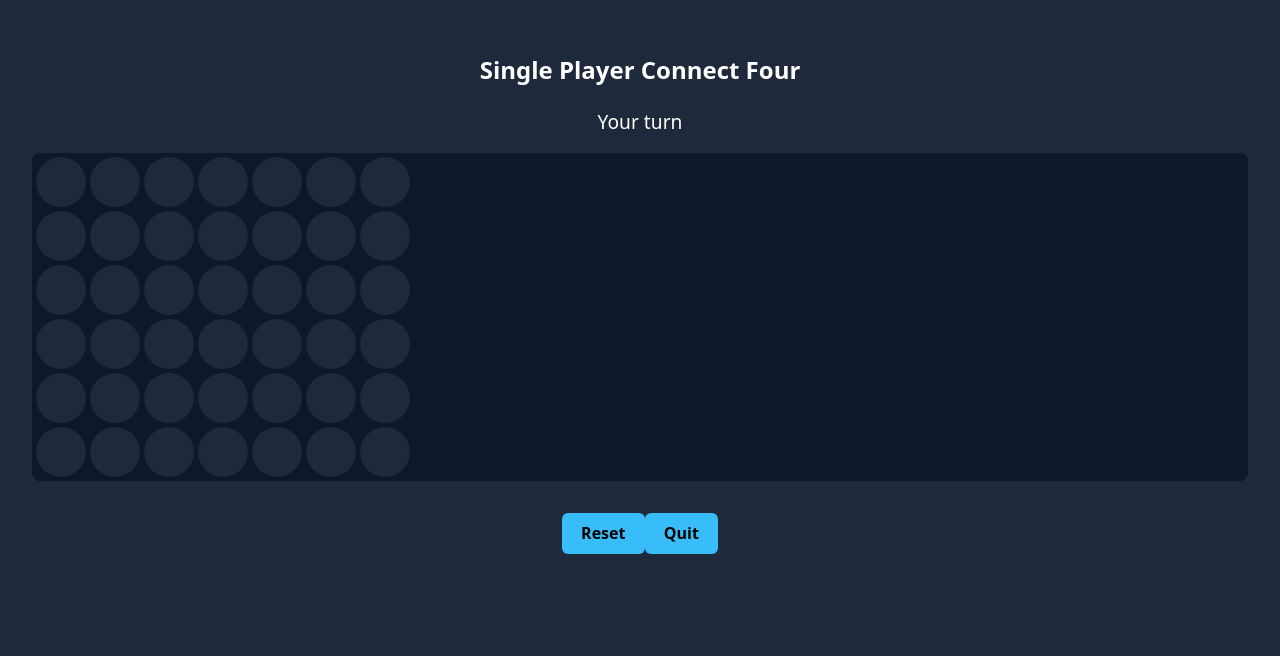
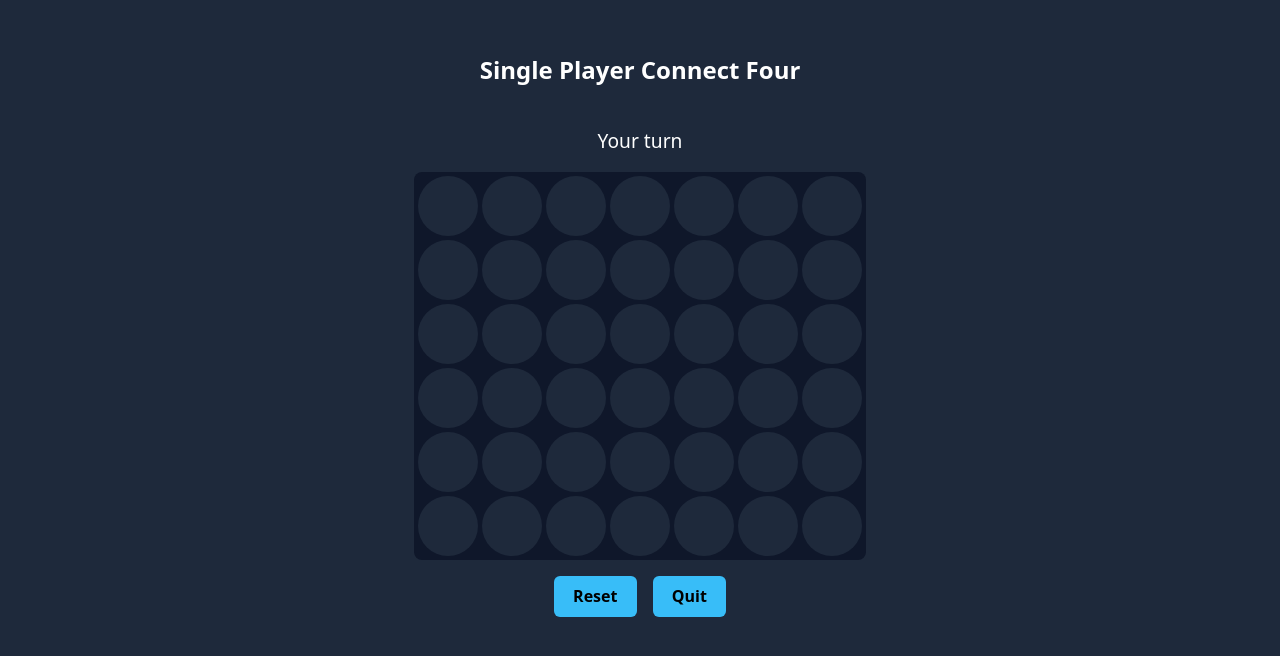
Before and after one commit to usmanAfzalKhan/playpal-multiplayer, a React (Vite) app: page /connect4/single in a window 1280 px wide. Shown: the top 656 px of the page. Built offline with nearby package versions, Linux system fonts and the light colour scheme.

Commit message:
Updated game single player computer and styling

```diff
--- a/src/pages/ConnectFour.css
+++ b/src/pages/ConnectFour.css
@@ -1,48 +1,98 @@
-.cf-container {
+.c4-container {
+  display: flex;
+  flex-direction: column;
+  align-items: center;
   padding: 2rem;
   background: #1e293b;
   color: white;
+  min-height: 100vh;
   text-align: center;
 }
 
-.cf-status {
+.c4-status {
   margin-bottom: 1rem;
   font-size: 1.2rem;
 }
 
-.cf-board {
+/* 7×6 grid */
+.c4-board {
+  position: relative;
   display: grid;
-  grid-template-columns: repeat(7, 50px);
-  grid-template-rows: repeat(6, 50px);
+  grid-template-columns: repeat(7, 60px);
+  grid-template-rows: repeat(6, 60px);
   gap: 4px;
-  margin: 0 auto 1rem;
+  padding: 4px;
   background: #0f172a;
-  padding: 4px;
   border-radius: 8px;
+  margin-bottom: 1rem;
 }
 
-.cf-cell {
-  width: 50px; height: 50px;
+.c4-cell {
+  width: 60px;
+  height: 60px;
   background: #1e293b;
   border-radius: 50%;
   cursor: pointer;
-  transition: background 0.2s;
+  position: relative;
+}
+.c4-cell:hover {
+  box-shadow: 0 0 0 2px #38bdf8;
 }
 
-.cf-cell.red    { background: #ef4444; }
-.cf-cell.yellow{ background: #facc15; }
+.disc {
+  width: 100%;
+  height: 100%;
+  border-radius: 50%;
+}
+.red    { background: #ef4444; }
+.yellow { background: #facc15; }
 
-.cf-cell:hover {
-  box-shadow: inset 0 0 0 4px #38bdf8;
+/* strike overlay base */
+.c4-strike {
+  position: absolute;
+  background: #ef4444;
+  z-index: 10;
 }
 
-button {
-  margin-top: 1rem;
+/* horizontal lines */
+.c4-strike.strike-row-0 { top: calc(60px*0 + 30px + 4px); left: 4px; width: calc(60px*4 + 3*4px); height: 6px; }
+.c4-strike.strike-row-1 { top: calc(60px*1 + 30px + 4px); left: 4px; width: calc(60px*4 + 3*4px); height: 6px; }
+/* ...repeat for each row 0–5 */
+
+/* vertical lines */
+.c4-strike.strike-col-0 { left: calc(60px*0 + 30px + 4px); top: 4px; height: calc(60px*4 + 3*4px); width: 6px; }
+.c4-strike.strike-col-1 { left: calc(60px*1 + 30px + 4px); top: 4px; height: calc(60px*4 + 3*4px); width: 6px; }
+/* ...repeat for each col 0–6 */
+
+/* main diagonal */
+.c4-strike.strike-diag-main {
+  width: calc(60px*4 + 3*4px);
+  height: 6px;
+  top: 4px;
+  left: 4px;
+  transform: rotate(45deg);
+  transform-origin: top left;
+}
+/* anti-diagonal */
+.c4-strike.strike-diag-anti {
+  width: calc(60px*4 + 3*4px);
+  height: 6px;
+  top: 4px;
+  right: 4px;
+  transform: rotate(-45deg);
+  transform-origin: top right;
+}
+
+.c4-actions button {
+  margin: 0 0.5rem;
   padding: 0.6rem 1.2rem;
   background: #38bdf8;
   border: none;
   border-radius: 6px;
-  color: black;
   font-weight: bold;
   cursor: pointer;
+  color: black;
 }
+.c4-actions button:hover {
+  transform: scale(1.05);
+}
--- a/src/pages/SingleConnectFour.jsx
+++ b/src/pages/SingleConnectFour.jsx
@@ -1,155 +1,189 @@
-import { useState } from 'react';
+import { useState, useEffect, useRef } from 'react';
 import { useNavigate } from 'react-router-dom';
 import './ConnectFour.css';
 
+const COLS = 7;
 const ROWS = 6;
-const COLS = 7;
-const emptyGrid = Array.from({ length: ROWS }, () => Array(COLS).fill(null));
+
+// empty board factory
+const makeEmpty = () =>
+  Array.from({ length: ROWS }, () => Array(COLS).fill(null));
+
+// directions for win-scan
+const DIRECTIONS = [
+  { dr: 0, dc: 1 },   // horizontal
+  { dr: 1, dc: 0 },   // vertical
+  { dr: 1, dc: 1 },   // diag ↘
+  { dr: 1, dc: -1 }   // diag ↙
+];
+
+// returns { winner: 'R'|'Y'|null, line: [ [r,c], ...4 ]|null }
+function getWinnerInfo(board) {
+  for (let r = 0; r < ROWS; r++) {
+    for (let c = 0; c < COLS; c++) {
+      const p = board[r][c];
+      if (!p) continue;
+      for (let { dr, dc } of DIRECTIONS) {
+        const line = [[r,c]];
+        for (let i = 1; i < 4; i++) {
+          const nr = r + dr * i, nc = c + dc * i;
+          if (
+            nr < 0 || nr >= ROWS ||
+            nc < 0 || nc >= COLS ||
+            board[nr][nc] !== p
+          ) {
+            line.length = 0;
+            break;
+          }
+          line.push([nr, nc]);
+        }
+        if (line.length === 4) {
+          return { winner: p, line };
+        }
+      }
+    }
+  }
+  return { winner: null, line: null };
+}
+
+// simple AI: random + block immediate opponent win
+function pickComputerMove(board) {
+  // try winning move
+  for (let c = 0; c < COLS; c++) {
+    const r = dropRow(board, c);
+    if (r === null) continue;
+    board[r][c] = 'Y';
+    if (getWinnerInfo(board).winner === 'Y') {
+      board[r][c] = null;
+      return c;
+    }
+    board[r][c] = null;
+  }
+  // try block X
+  for (let c = 0; c < COLS; c++) {
+    const r = dropRow(board, c);
+    if (r === null) continue;
+    board[r][c] = 'R';
+    if (getWinnerInfo(board).winner === 'R') {
+      board[r][c] = null;
+      return c;
+    }
+    board[r][c] = null;
+  }
+  // else random
+  const choices = [...Array(COLS).keys()].filter(c => dropRow(board, c) !== null);
+  return choices[Math.floor(Math.random() * choices.length)];
+}
+
+// helper to find first empty row in a column
+function dropRow(board, col) {
+  for (let r = ROWS - 1; r >= 0; r--) {
+    if (!board[r][col]) return r;
+  }
+  return null;
+}
 
 export default function SingleConnectFour() {
-  const [grid, setGrid] = useState(emptyGrid);
-  const [yourTurn, setYourTurn] = useState(true);
-  const [winner, setWinner] = useState(null);
+  const [board, setBoard] = useState(makeEmpty());
+  const [turnRed, setTurnRed] = useState(true);
+  const [gameOver, setGameOver] = useState(false);
+  const [winInfo, setWinInfo] = useState({ winner: null, line: null });
   const navigate = useNavigate();
+  const aiTimer = useRef();
 
-  // check for 4-in-a-row
-  const checkWin = (g) => {
-    for (let r = 0; r < ROWS; r++) {
-      for (let c = 0; c < COLS; c++) {
-        const cell = g[r][c];
-        if (!cell) continue;
-        // horizontal
-        if (
-          c <= COLS - 4 &&
-          cell === g[r][c + 1] &&
-          cell === g[r][c + 2] &&
-          cell === g[r][c + 3]
-        )
-          return cell;
-        // vertical
-        if (
-          r <= ROWS - 4 &&
-          cell === g[r + 1][c] &&
-          cell === g[r + 2][c] &&
-          cell === g[r + 3][c]
-        )
-          return cell;
-        // diagonal down-right
-        if (
-          r <= ROWS - 4 &&
-          c <= COLS - 4 &&
-          cell === g[r + 1][c + 1] &&
-          cell === g[r + 2][c + 2] &&
-          cell === g[r + 3][c + 3]
-        )
-          return cell;
-        // diagonal up-right
-        if (
-          r >= 3 &&
-          c <= COLS - 4 &&
-          cell === g[r - 1][c + 1] &&
-          cell === g[r - 2][c + 2] &&
-          cell === g[r - 3][c + 3]
-        )
-          return cell;
-      }
-    }
-    return null;
-  };
-
-  // drop a disc of color 'R' or 'Y' into column
-  const dropDisc = (g, col, color) => {
-    const newGrid = g.map((row) => row.slice());
-    for (let r = ROWS - 1; r >= 0; r--) {
-      if (!newGrid[r][col]) {
-        newGrid[r][col] = color;
-        break;
-      }
-    }
-    return newGrid;
-  };
-
-  // AI: first win, then block, then center, then random
-  const aiMove = (g) => {
-    // try winning move
-    for (let c = 0; c < COLS; c++) {
-      if (g[0][c]) continue;
-      const trial = dropDisc(g, c, 'Y');
-      if (checkWin(trial) === 'Y') return trial;
-    }
-    // try block player
-    for (let c = 0; c < COLS; c++) {
-      if (g[0][c]) continue;
-      const trial = dropDisc(g, c, 'R');
-      if (checkWin(trial) === 'R') return dropDisc(g, c, 'Y');
-    }
-    // center column
-    const center = Math.floor(COLS / 2);
-    if (!g[0][center]) return dropDisc(g, center, 'Y');
-    // random
-    const valid = [];
-    for (let c = 0; c < COLS; c++) if (!g[0][c]) valid.push(c);
-    const choice = valid[Math.floor(Math.random() * valid.length)];
-    return dropDisc(g, choice, 'Y');
-  };
-
-  const handleClick = (col) => {
-    if (!yourTurn || winner || grid[0][col]) return;
-    // your move
-    const afterYou = dropDisc(grid, col, 'R');
-    setGrid(afterYou);
-    const w1 = checkWin(afterYou);
-    if (w1) {
-      setWinner('You');
+  // whenever board or turn changes, check for win or let AI move
+  useEffect(() => {
+    const info = getWinnerInfo(board);
+    if (info.winner) {
+      setWinInfo(info);
+      setGameOver(true);
       return;
     }
-    setYourTurn(false);
-    // AI move after 300ms
-    setTimeout(() => {
-      const afterAI = aiMove(afterYou);
-      setGrid(afterAI);
-      const w2 = checkWin(afterAI);
-      if (w2) setWinner('Computer');
-      setYourTurn(true);
-    }, 300);
-  };
+    // draw?
+    if (board.every(row => row.every(cell => cell))) {
+      setWinInfo({ winner: 'draw', line: null });
+      setGameOver(true);
+      return;
+    }
+    // computer turn
+    if (!turnRed && !gameOver) {
+      aiTimer.current = setTimeout(() => {
+        const col = pickComputerMove(board.map(r => [...r]));
+        const r = dropRow(board, col);
+        if (r !== null) {
+          const nb = board.map(r => [...r]);
+          nb[r][col] = 'Y';
+          setBoard(nb);
+          setTurnRed(true);
+        }
+      }, 600);
+    }
+    return () => clearTimeout(aiTimer.current);
+  }, [board, turnRed, gameOver]);
 
-  const reset = () => {
-    setGrid(emptyGrid);
-    setWinner(null);
-    setYourTurn(true);
-  };
-  const quit = () => navigate('/dashboard');
+  function handleColumnClick(c) {
+    if (gameOver || !turnRed) return;
+    const r = dropRow(board, c);
+    if (r === null) return;
+    const nb = board.map(r => [...r]);
+    nb[r][c] = 'R';
+    setBoard(nb);
+    setTurnRed(false);
+  }
 
-  const isFull = grid[0].every((c) => c);
+  function reset() {
+    clearTimeout(aiTimer.current);
+    setBoard(makeEmpty());
+    setTurnRed(true);
+    setGameOver(false);
+    setWinInfo({ winner: null, line: null });
+  }
+  function quit() {
+    navigate('/dashboard');
+  }
+
+  const { winner, line } = winInfo;
+  const statusText =
+    winner === 'R' ? 'You win!' :
+    winner === 'Y' ? 'Computer wins!' :
+    winner === 'draw' ? 'Draw!' :
+    turnRed ? 'Your turn' :
+    'Computer is thinking…';
 
   return (
-    <div className="cf-container">
+    <div className="c4-container">
       <h2>Single Player Connect Four</h2>
-      <p className="cf-status">
-        {winner
-          ? `${winner} wins!`
-          : isFull
-          ? 'Draw!'
-          : yourTurn
-          ? 'Your turn'
-          : 'Computer thinking…'}
-      </p>
-      <div className="cf-board">
-        {grid.map((row, r) =>
+      <p className="c4-status">{statusText}</p>
+
+      <div className="c4-board">
+        {line && <div className={`c4-strike ${getStrikeClass(line)}`} />}
+        {board.map((row, r) =>
           row.map((cell, c) => (
             <div
               key={`${r}-${c}`}
-              className={`cf-cell ${
-                cell === 'R' ? 'red' : cell === 'Y' ? 'yellow' : ''
-              }`}
-              onClick={() => handleClick(c)}
-            />
+              className="c4-cell"
+              onClick={() => r===0 && handleColumnClick(c)}
+            >
+              {cell && <div className={`disc ${cell==='R'?'red':'yellow'}`} />}
+            </div>
           ))
         )}
       </div>
-      <button onClick={reset}>Reset</button>
-      <button onClick={quit}>Quit</button>
+
+      <div className="c4-actions">
+        <button onClick={reset}>Reset</button>
+        <button onClick={quit}>Quit</button>
+      </div>
     </div>
   );
 }
+
+// determine CSS class for strike overlay
+function getStrikeClass(line) {
+  const [[r0,c0],[r1,c1]] = line;
+  if (r0 === r1) return 'strike-row-'+r0;
+  if (c0 === c1) return 'strike-col-'+c0;
+  const dr = r1-r0, dc = c1-c0;
+  if (dr===dc) return 'strike-diag-main';
+  return 'strike-diag-anti';
+}
```
